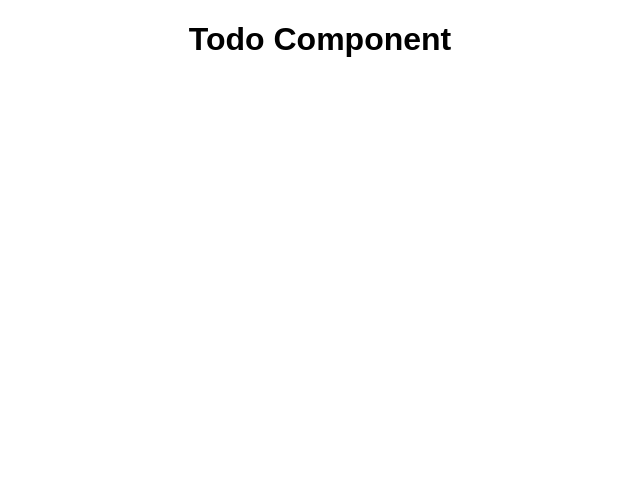
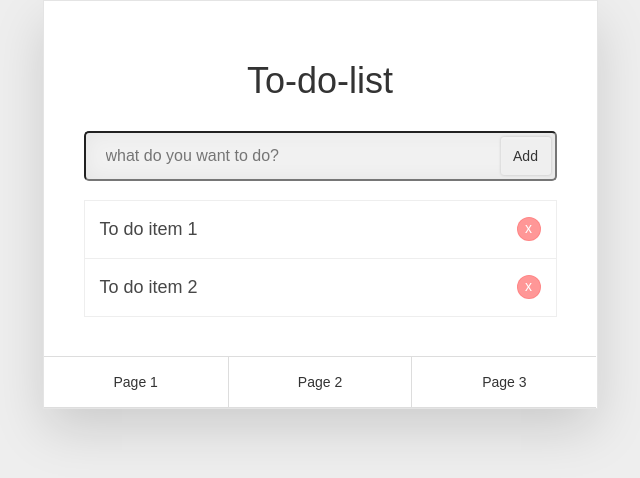
Before and after one commit to hippoem/first-react, a React (Create React App) app: page / in a window 1280 px wide. Shown: the top 478 px of the page, without its empty margins (320-960 px from the left). Built offline with nearby package versions, Linux system fonts and the light colour scheme.

Commit message:
add static jsx

```diff
--- a/src/App.js
+++ b/src/App.js
@@ -1,6 +1,8 @@
 import React, {Component} from 'react';
 import logo from './logo.svg';
 import './App.css';
+import './bootstrap.css';
+import './Todo.css';
 
 import {Todo} from './components/Todo';
 
@@ -8,7 +10,15 @@ class App extends Component {
   render() {
     return (
       <div className="App">
-        <Todo/>
+        <div className="container">
+          <div className="row">
+            <div className="col-md-3"></div>
+            <div className="col-md-6">
+              <Todo/>
+            </div>
+            <div className="col-md-3"></div>
+          </div>
+        </div>
       </div>
     );
   }
--- /dev/null
+++ b/src/Todo.css
@@ -0,0 +1,123 @@
+body {
+  padding-top: 50px;
+  padding-bottom: 20px;
+  background-color: #eee;
+  font-family: Arial, 'Helvetica Neue', Helvetica, sans-serif;
+  color: #333;
+  font-size: 14px;
+  line-height: 20px;
+}
+
+.card {
+  border: 1px solid #e4e4e4;
+  background-color: #fff;
+  box-shadow: 0 21px 50px -2px rgba(0, 0, 0, .15);
+}
+
+.to-do-box {
+  padding: 40px;
+  text-align: center;
+}
+
+.input-todo {
+  padding: 10px 20px;
+  width: 100%;
+  height: 50px;
+  padding-right: 85px;
+  border-radius: 5px;
+  background-color: #f1f1f1;
+  box-shadow: inset 0 0 20px 0 rgba(0, 0, 0, .05);
+  font-size: 16px;
+  line-height: 30px;
+}
+
+.title {
+  margin-bottom: 30px;
+}
+
+.bb-input {
+  position: absolute;
+  border: 0;
+  top: 0px;
+  right: 0px;
+  width: 50px;
+  height: 38px;
+  margin: 6px;
+  padding-right: 0px;
+  padding-left: 0px;
+  border-radius: 3px;
+  box-shadow: 0 0 3px 0 rgba(0, 0, 0, .2), inset 0 2px 2px 0 hsla(0, 0%, 100%, .25);
+}
+
+.form-box {
+  position: relative;
+}
+.list-box {
+  margin-top: 20px;
+}
+.list-item {
+  position: relative;
+  display: inline-block;
+  width: 100%;
+  margin-top: -1px;
+  border: 1px solid #eee;
+}
+
+.text-list {
+  position: relative;
+  padding: 15px 60px 15px 15px;
+  border-radius: 3px;
+  color: #474747;
+  font-size: 18px;
+  line-height: 150%;
+  text-align: left;
+}
+
+.bb-action {
+  position: absolute;
+  top: 0px;
+  right: 0px;
+  width: 24px;
+  height: 24px;
+  margin-top: 16px;
+  margin-right: 15px;
+  border-style: solid;
+  border-width: 1px;
+  border-color: rgba(255, 0, 0, .3);
+  border-radius: 50%;
+  background-color: rgba(255, 0, 0, .64);
+  opacity: 0.64;
+  color: #fff;
+  font-size: 14px;
+  line-height: 21px;
+}
+
+.tab-page {
+  width: 33.333%;
+  margin-top: -1px;
+  padding-top: 15px;
+  padding-bottom: 15px;
+  float: left;
+  border-style: solid none;
+  border-width: 1px;
+  border-color: #ddd;
+  text-align: center;
+}
+
+.tab-page.second {
+  border-right-style: solid;
+  border-left-style: solid;
+}
+
+@media (max-width: 991px) {
+  body {
+    padding-top: 0px;
+    padding-bottom: 0px;
+  }
+}
+
+@media (max-width: 767px) {
+  .to-do-box {
+    padding: 40px 20px;
+  }
+}
--- a/src/components/Todo.js
+++ b/src/components/Todo.js
@@ -3,8 +3,28 @@ import React, {Component} from 'react';
 export class Todo extends Component {
     render() {
         return (
-            <div>
-                <h1>Todo Component</h1>
+            <div className="card clearfix">
+                <div className="to-do-box">
+                    <h1 className="title">To-do-list</h1>
+                    <div className="form-box">
+                        <input className="input-todo" placeholder="what do you want to do?" type="text"/>
+                        <button className="bb-input button">Add</button>
+                    </div>
+
+                    <div className="list-box">
+                        <div className="list-item">
+                            <div className="text-list">To do item 1</div>
+                            <div className="bb-action">x</div>
+                        </div>
+                        <div className="list-item">
+                            <div className="text-list">To do item 2</div>
+                            <div className="bb-action">x</div>
+                        </div>
+                    </div>
+                </div>
+                <div className="tab-page">Page 1</div>
+                <div className="second tab-page">Page 2</div>
+                <div className="tab-page">Page 3</div>
             </div>
 
         )
```
